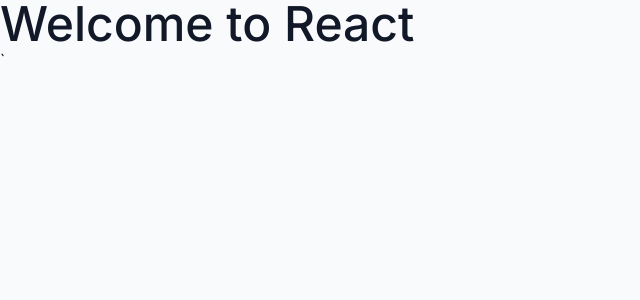
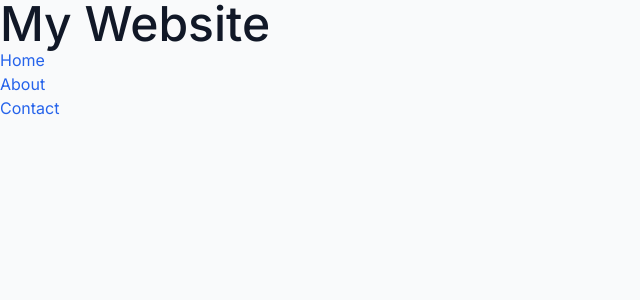
Before and after one commit to derrick1451/Portfolio, a React (Vite) app: page / in a window 1280 px wide. Shown: the top 300 px of the page, without its empty margins (0-640 px from the left). Built offline with nearby package versions, Linux system fonts and the light colour scheme.

Commit message:
Set navbar

```diff
--- a/package.json
+++ b/package.json
@@ -10,9 +10,10 @@
     "preview": "vite preview"
   },
   "dependencies": {
+    "axios": "^1.9.0",
+    "framer-motion": "^10.16.4",
     "react": "^18.3.1",
-    "react-dom": "^18.3.1",
-    "framer-motion": "^10.16.4"
+    "react-dom": "^18.3.1"
   },
   "devDependencies": {
     "@eslint/js": "^9.9.1",
--- a/src/App.jsx
+++ b/src/App.jsx
@@ -1,9 +1,9 @@
-
+import NavBar from './components/NavBar';
 
 function App() {
   return (
     <>
-     <h1>Welcome to React</h1>`
+     <NavBar />
     </>
   );
 }
--- /dev/null
+++ b/src/components/NavBar.jsx
@@ -0,0 +1,12 @@
+export default function NavBar() {
+    return (
+        <nav>
+        <h1>My Website</h1>
+        <ul>
+            <li><a href="#home">Home</a></li>
+            <li><a href="#about">About</a></li>
+            <li><a href="#contact">Contact</a></li>
+        </ul>
+        </nav>
+    );
+    }
```
Also changed, not shown: 1 other file (tests, documents, lock files or other folders).
